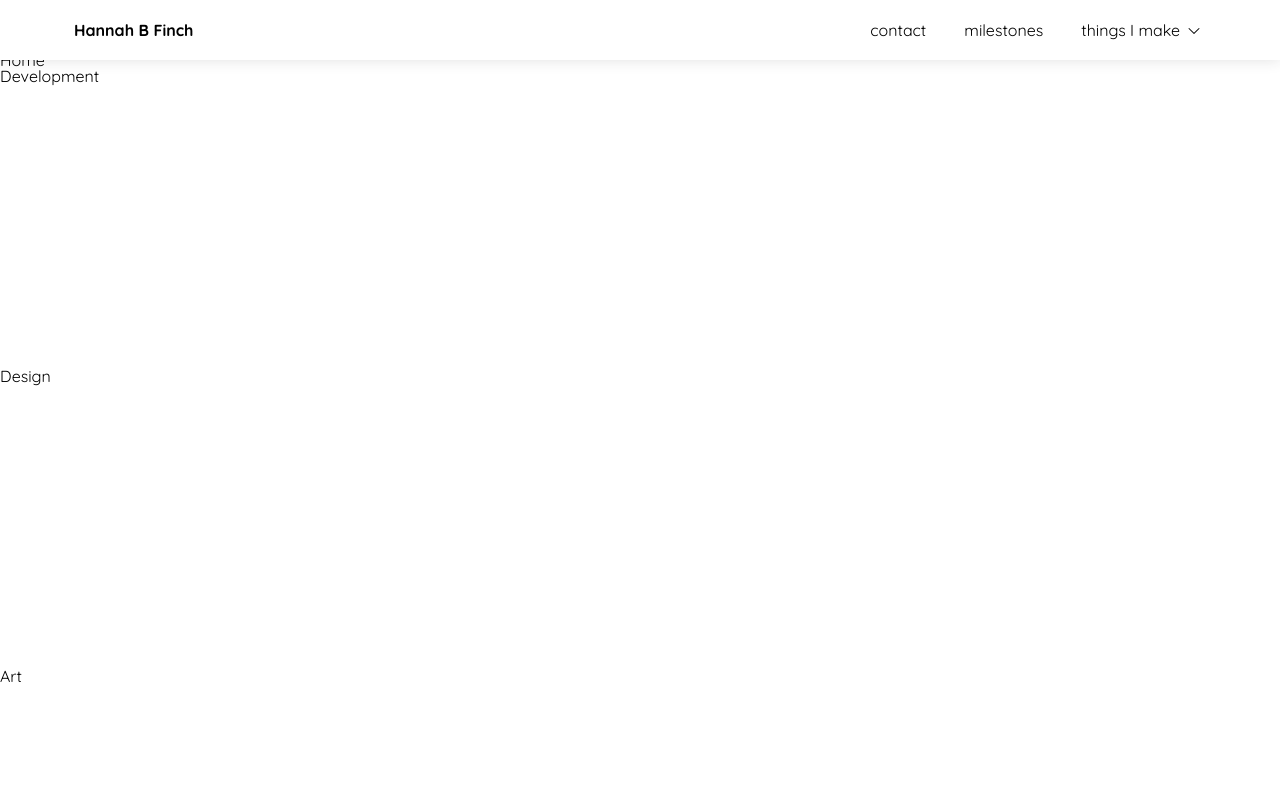
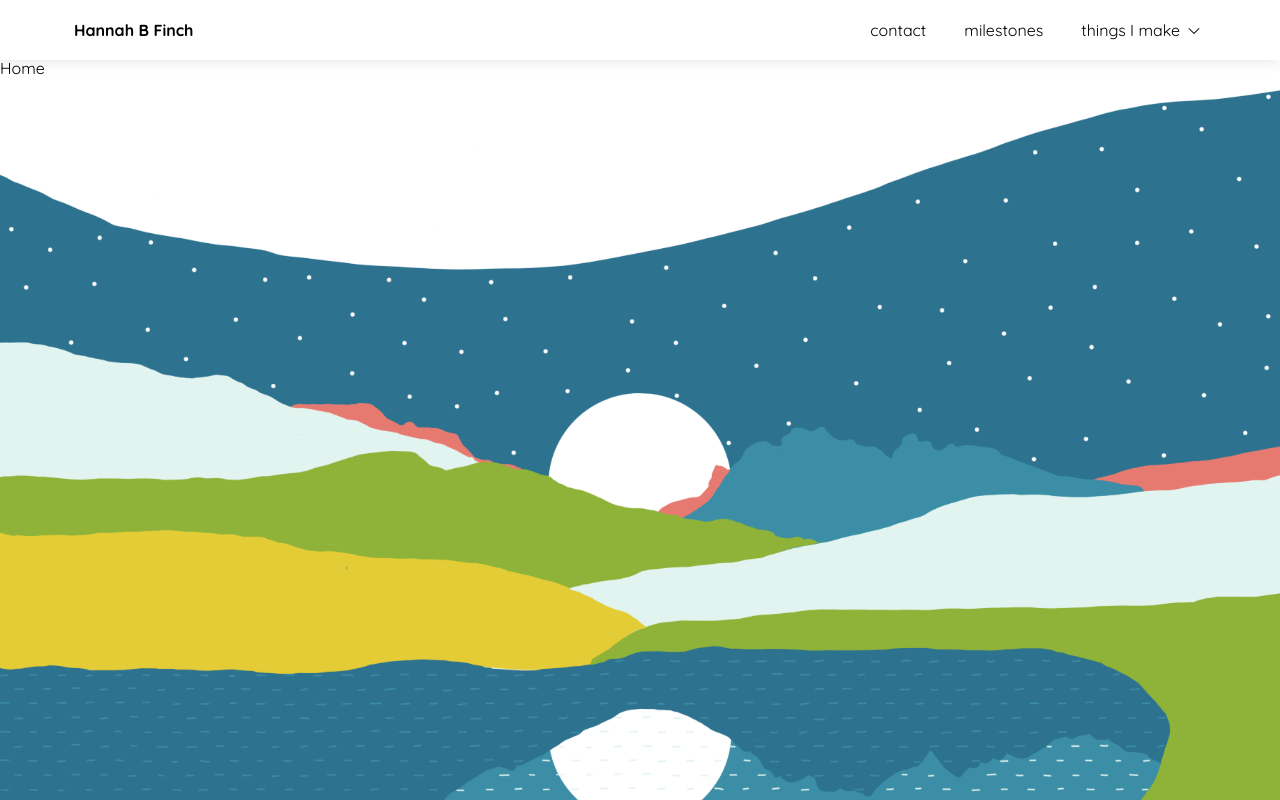
Before and after one commit to hannah-finch/things-I-make, a React (Vite) app in the folder client/: page / in a window 1280 px wide. Shown: the top 800 px of the page. Built offline with nearby package versions, Linux system fonts and the light colour scheme.

Commit message:
added test banner image

```diff
--- a/client/src/index.css
+++ b/client/src/index.css
@@ -13,7 +13,7 @@
 
 body {
   font-family: Quicksand, serif;
-  margin-top: 52px;
+  /* margin-top: 52px; */
 }
 
 h4 {
@@ -107,7 +107,7 @@ nav {
   justify-content: space-between;
   align-items: center;
   /* position affects menu icon (which is absolute)  */
-  position: absolute;
+  position: sticky;
   left: 0;
   right: 0;
   top: 0;
@@ -159,6 +159,15 @@ footer {
   background-color: var(--gray-light);
 }
 
+/* Homepage styles ---------------------- */
+
+.home-banner {
+  background-image: url(./assets/images/test-landscape.png);
+  background-size: cover;
+  height: 1000px;
+  background-position: 50% 0%;
+}
+
 /* Animations ------------------------------------------------- */
 
 .rotate-180 {
--- a/client/src/pages/HomePage.jsx
+++ b/client/src/pages/HomePage.jsx
@@ -35,6 +35,10 @@ function HomePage() {
     <>
       <h1>Home</h1>
 
+      <section className="home-banner">
+
+      </section>
+
       <div className="test" ref={devSection}>
         Development
       </div>
```
Also changed, not shown: client/src/assets/images/test-landscape.png (added).
